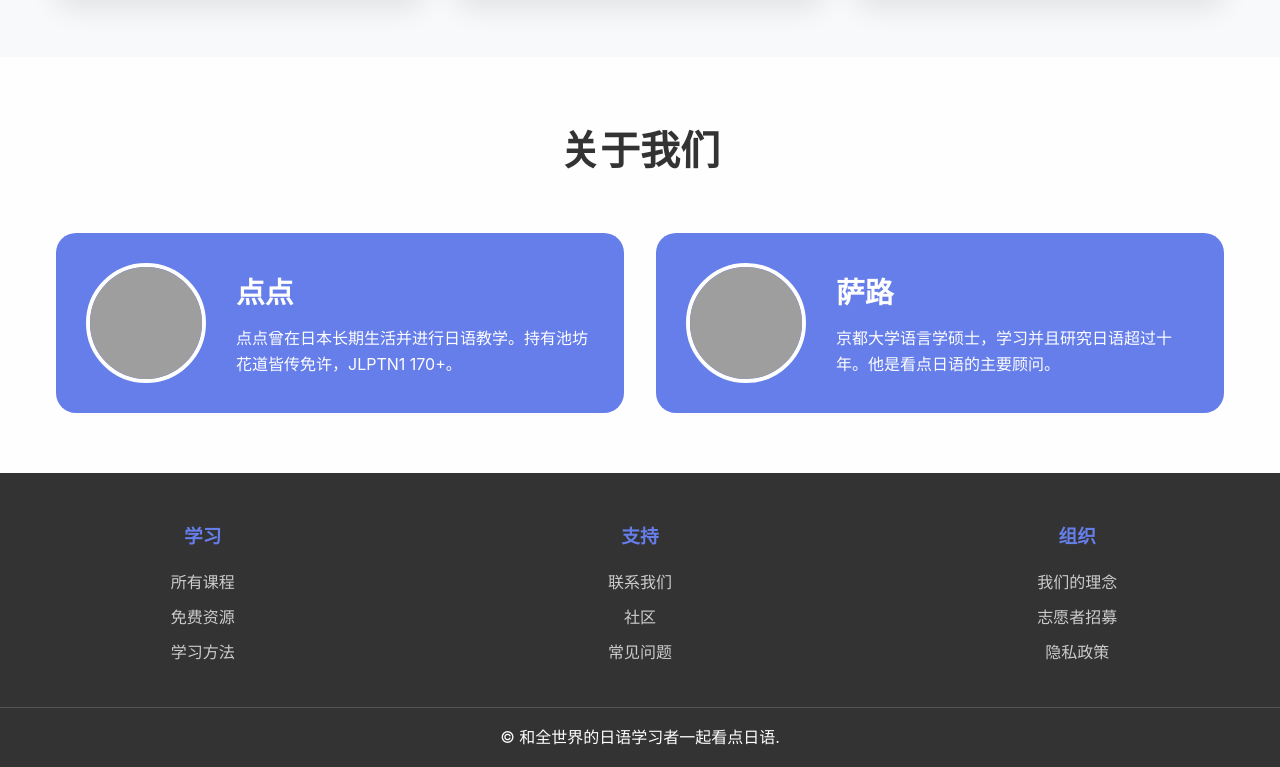
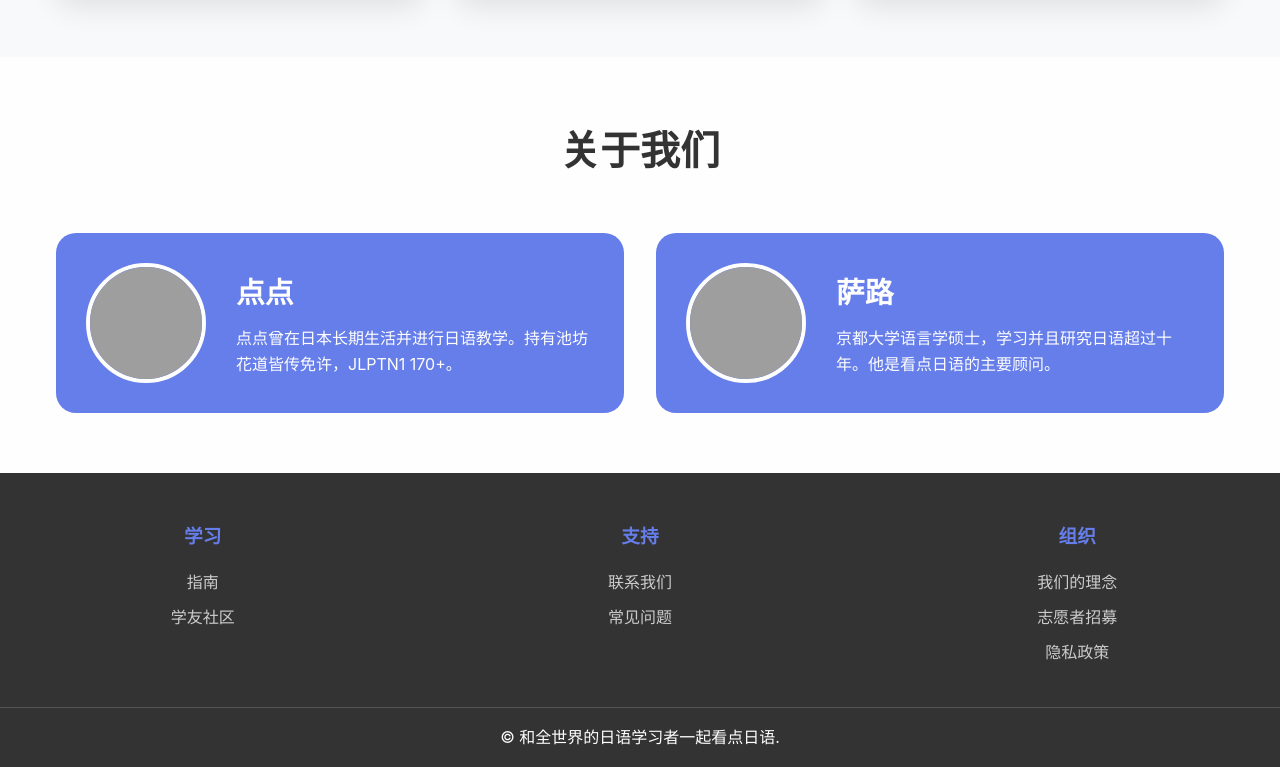
Before and after one commit to ZurichParis/dotJapanese_public, a plain HTML site: page index.html in a window 1280 px wide. Shown: the part 1622-2389 px from the top of the page. Drawn offline with Linux system fonts and the light colour scheme; grey boxes are pictures that could not be loaded.

Commit message:
v1-1
footer and navilink change

```diff
--- a/index.html
+++ b/index.html
@@ -472,7 +472,6 @@
             <ul class="nav-links">
                 <li><a href="index.html">首页</a></li>
                 <li><a href="courses.html">学习视频</a></li>
-                <li><a href="courses.html">常用表达</a></li>
                 <li><a href="about.html">常见问题</a></li>
                 <li><a href="contact.html">联系我们</a></li>
             </ul>
@@ -601,14 +600,12 @@
             <div class="footer-content">
                 <div class="footer-section">
                     <h3>学习</h3>
-                    <a href="courses.html">所有课程</a>
-                    <a href="resources.html">免费资源</a>
-                    <a href="method.html">学习方法</a>
+                    <a href="method.html">指南</a>
+                    <a href="community.html">学友社区</a>
                 </div>
                 <div class="footer-section">
                     <h3>支持</h3>
                     <a href="contact.html">联系我们</a>
-                    <a href="community.html">社区</a>
                     <a href="faq.html">常见问题</a>
                 </div>
                 <div class="footer-section">
```
